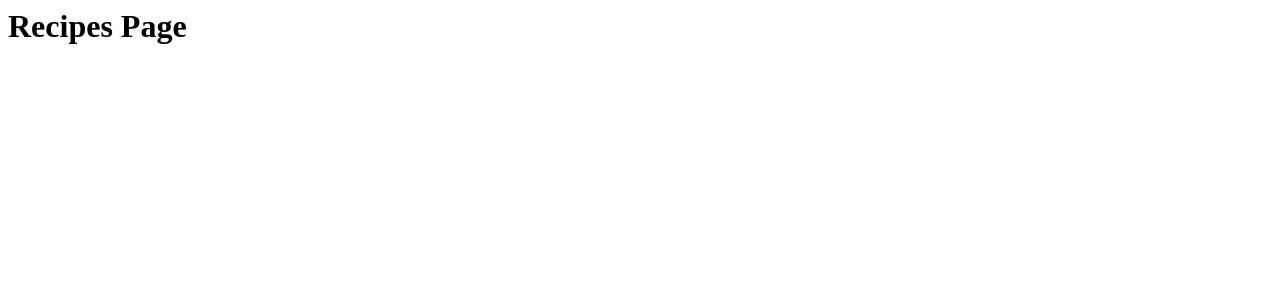
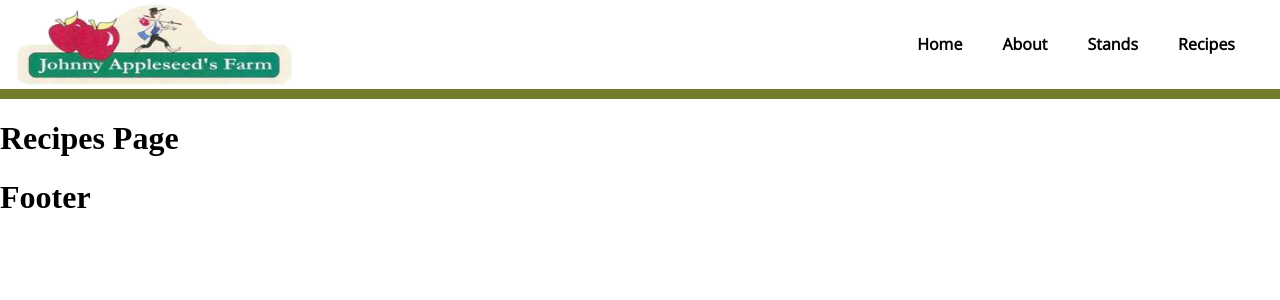
Before and after one commit to Jason-West1013/JohnnyAppleSeedFarm, a React (Vite) app: page /recipes in a window 1280 px wide. Shown: the top 300 px of the page. Built offline with nearby package versions, Linux system fonts and the light colour scheme.

Commit message:
Create rough header

```diff
--- a/src/components/app/app.tsx
+++ b/src/components/app/app.tsx
@@ -1,15 +1,18 @@
-import React = require("react");
-import { BrowserRouter as Router, Switch, Route } from 'react-router-dom'
+import React = require('react')
+import { BrowserRouter as Router, Route, Switch } from 'react-router-dom'
+
+import About from '../pages/about'
+import NotFound from '../pages/error'
+import Footer from '../shared/footer'
+import Header from '../shared/header'
 import Home from '../pages/home'
-import About from '../pages/about'
+import Recipes from '../pages/recipes'
 import Stands from '../pages/stands'
-import Recipes from '../pages/recipes'
-import NotFound from '../pages/error'
 
 const App = () => (
 	<Router>
-        {/* // TODO: Add Header with nav bar */}
 		<div>
+			<Header />
 			<Switch>
 				<Route exact path="/" component={Home} />
 				<Route exact path="/about" component={About} />
@@ -18,7 +21,7 @@ const App = () => (
 				<Route component={NotFound} />
 			</Switch>
 		</div>
-        {/* TODO: Add Footer with general information */}
+		<Footer />
 	</Router>
 )
 
--- a/src/components/pages/about.tsx
+++ b/src/components/pages/about.tsx
@@ -1,3 +1,3 @@
-import React = require("react");
+import React from 'react'
 
 export default () => <h1>About Page</h1>
--- a/src/components/pages/error.tsx
+++ b/src/components/pages/error.tsx
@@ -1,3 +1,3 @@
-import React = require("react");
+import React from 'react'
 
 export default () => <h1>404</h1>
--- a/src/components/pages/home.tsx
+++ b/src/components/pages/home.tsx
@@ -1,3 +1,3 @@
-import React = require("react");
+import React from 'react'
 
 export default () => <h1>Home Page</h1>
--- a/src/components/pages/recipes.tsx
+++ b/src/components/pages/recipes.tsx
@@ -1,3 +1,3 @@
-import React = require("react");
+import React from 'react'
 
 export default () => <h1>Recipes Page</h1>
--- a/src/components/pages/stands.tsx
+++ b/src/components/pages/stands.tsx
@@ -1,3 +1,3 @@
-import React = require("react");
+import React from 'react'
 
 export default () => <h1>Stands Page</h1>
--- /dev/null
+++ b/src/components/shared/footer.tsx
@@ -0,0 +1,10 @@
+import React from 'react'
+import styled from 'styled-components'
+
+const Container = styled.div``
+
+const Footer = () => (
+	<h1>Footer</h1>
+)
+
+export default Footer
--- /dev/null
+++ b/src/components/shared/header.tsx
@@ -0,0 +1,130 @@
+import React, { useState, useEffect } from 'react'
+import styled from 'styled-components'
+import { Link } from 'react-router-dom'
+import MenuOpen from '@material-ui/icons/MenuOpen'
+import { mobileScreen, mobileScreenPx, altGreenPrimary, greyLight, greyPrimary, greyDark } from '../../constants'
+
+import logo from '../../assets/logo.png'
+
+const Container = styled.div`
+	display: flex;
+	flex-direction: row;
+	border-bottom: 10px solid ${altGreenPrimary};
+
+	#separator-container {
+		flex-grow: 1;
+	}
+
+	@media (max-width: ${mobileScreenPx}) {
+		border-bottom: 7px solid ${altGreenPrimary};
+	}
+`
+
+const Logo = styled.div`
+	height: 85px;
+	width: 22%;
+	margin-left: 10px;
+	padding: 2px;
+
+	img {
+		height: 100%;
+		width: 100%;
+	}
+
+	@media screen and (max-width: ${mobileScreenPx}) {
+		height: 60px;
+		width: 40%;
+	}
+`
+
+// const slideAnimation = css`animation: ${slideInRight} 2s linear`
+
+const NavBar = styled.nav<{ showBar: boolean }>`
+	display: ${(props) => props.showBar ? 'flex' : 'none'};
+	align-items: center;
+	padding: 5px 25px;
+
+	@media (max-width: ${mobileScreenPx}) {
+		position: absolute;
+		flex-direction: column
+		right: 0;
+		padding-top: 0;
+		height: 100%;
+		width: 65%;
+		overflow: hidden;
+		background-color: ${greyLight};
+	}
+`
+
+const NavButton = styled.div<{ showButton: boolean }>`
+	display: ${(props) => props.showButton ? 'flex' : 'none'};
+	justify-content: center;
+	align-items: center;
+	width: 20%
+
+	#mobile-nav-button {
+		height: 35;
+		width: 35;
+	}
+`
+
+const Links = styled(Link)`
+	position: relative;
+	margin: 0px 20px;
+	border-bottom: 2px solid white;
+	text-decoration: none;
+	color: black;
+	font-family: 'Open Sans', sans-serif;
+	font-weight: bold;
+
+	&:hover {
+		border-bottom-color: black;
+		transition: border-bottom-color 0.25s ease-in-out;
+	}
+
+	@media (max-width: ${mobileScreenPx}) {
+		margin: 0;
+		border-bottom: 1px solid ${greyPrimary};
+		padding: 15% 100%;
+
+		&:active {
+			background-color: ${greyDark}
+		}
+	}
+`
+
+const Header = () => {
+	const [isMobile, setIsMobile] = useState<boolean>(window.innerWidth <= mobileScreen)
+	const [showNav, setShowNav] = useState<boolean>(!isMobile)
+
+	useEffect(() => {
+		window.addEventListener('resize', onResize)
+	}, [])
+
+	const onResize = () => {
+		window.innerWidth <= mobileScreen ? setIsMobile(true) : setIsMobile(false)
+		window.innerWidth <= mobileScreen ? setShowNav(false) : setShowNav(true)
+	}
+
+	const toggleMobileNav = () => isMobile && showNav ? setShowNav(false) : setShowNav(true)
+
+	return (
+		<Container>
+			<Logo>
+				<img src={logo} alt="Logo" />
+			</Logo>
+			<div id="separator-container"></div>
+			<NavBar showBar={showNav} onClick={toggleMobileNav}>
+				<Links to="/">Home</Links>
+				<Links to="/about">About</Links>
+				<Links to="/stands">Stands</Links>
+				<Links to="/recipes">Recipes</Links>
+			</NavBar>
+			<NavButton showButton={isMobile}>
+				<MenuOpen id="mobile-nav-button" onClick={toggleMobileNav} />
+			</NavButton>
+		</Container>
+	)
+}
+
+export default Header
--- /dev/null
+++ b/src/constants.tsx
@@ -0,0 +1,26 @@
+export const mobileScreenPx = '768px'
+export const mobileScreen = 768
+
+export const greyPrimary = '#9da9ae'
+export const greyLight = '#cedbe0'
+export const greyDark = '#6f7a7f'
+
+export const altGreyPrimary = '#b1b8bd'
+export const altGreyLight = '#e3eaef'
+export const altGreyDark = '#82888d'
+
+export const redPrimary = '#c74f33'
+export const redLight = '#ff7f5e'
+export const redDark = '#901d0a'
+
+export const altRedPrimary = '#6b1d0d'
+export const altRedLight = '#9e4934'
+export const altRedDark = '#3e0000'
+
+export const greenPrimary = '#8e9e37'
+export const greenLight = '#c0cf66'
+export const greenDark = '#5e7000'
+
+export const altGreenPrimary = '#717b28'
+export const altGreenLight = '#a1aa55'
+export const altGreenDark = '#434f00'
--- a/src/index.html
+++ b/src/index.html
@@ -1,5 +1,13 @@
 <html>
-  <body>
+  <head>
+    <meta charset="utf-8">
+    <title>Johnny Appleseed Farm</title>
+
+    <meta name="viewport" content="width=device-width, initial-scale=1">
+
+    <link href="https://fonts.googleapis.com/css?family=Open+Sans&display=swap" rel="stylesheet">
+  </head>
+  <body style="padding: 0; margin: 0;">
     <div id="app"></div>
     <script src="./index.tsx"></script>
   </body>
```
Also changed, not shown: src/index.tsx (+5 -5 lines), src/assets/logo.png (added). Lines whose indentation alone changed are shown as unchanged.
